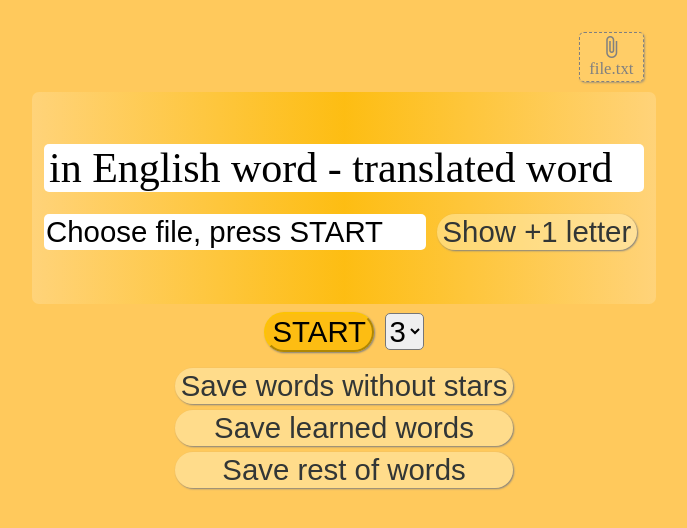
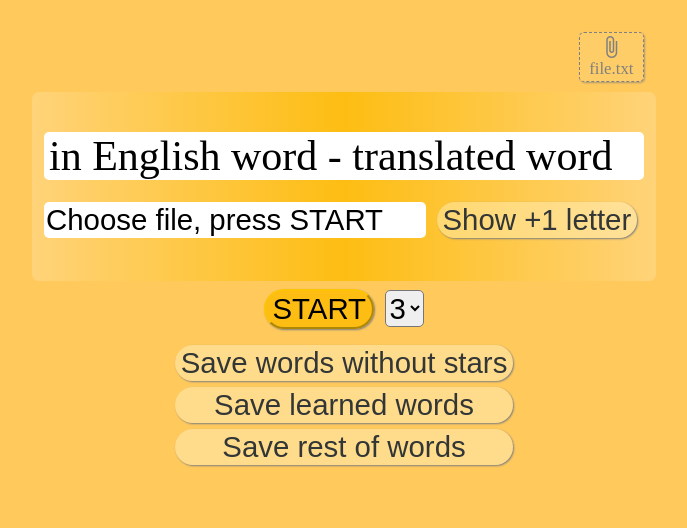
Before and after one commit to Srr233/LearnNewWordsEasier, a plain HTML site: page index.html in a window 1280 px wide. Shown: the whole page, without its empty margins (296-983 px from the left). Drawn offline with Linux system fonts and the light colour scheme.

Commit message:
fix stars size

```diff
--- a/style.css
+++ b/style.css
@@ -98,7 +98,7 @@ input, select, button {
 }
 .wordsBox {
     width: 100%;
-    padding: 0 1.5vh 4vw 1.5vh;
+    padding: 0 1.5vh 5vh 1.5vh;
     background: linear-gradient(to right, #fffffb2f, rgba(253, 187, 4, 0.836), #fffffb2f);
     border-radius: 7px;
 
@@ -106,7 +106,7 @@ input, select, button {
 .starsBox {
     display: flex;
     justify-content: flex-end;
-    height: 4vw;
+    height: 5vh;
 }
 .buttons {
     display: flex;
```
